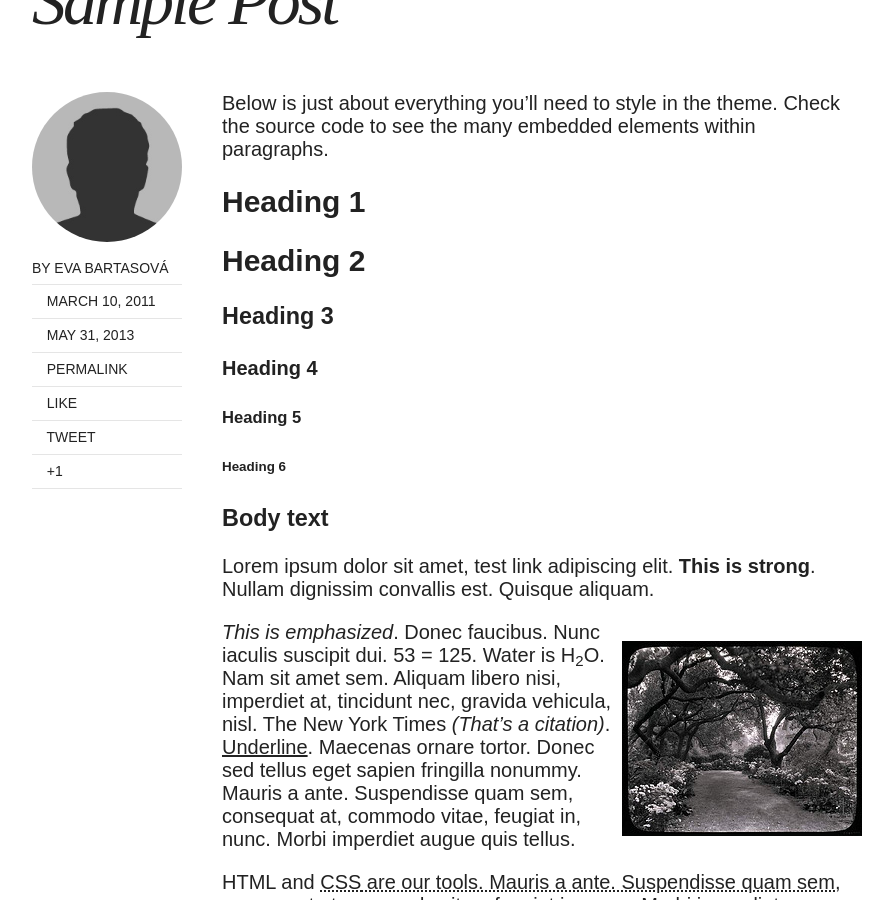
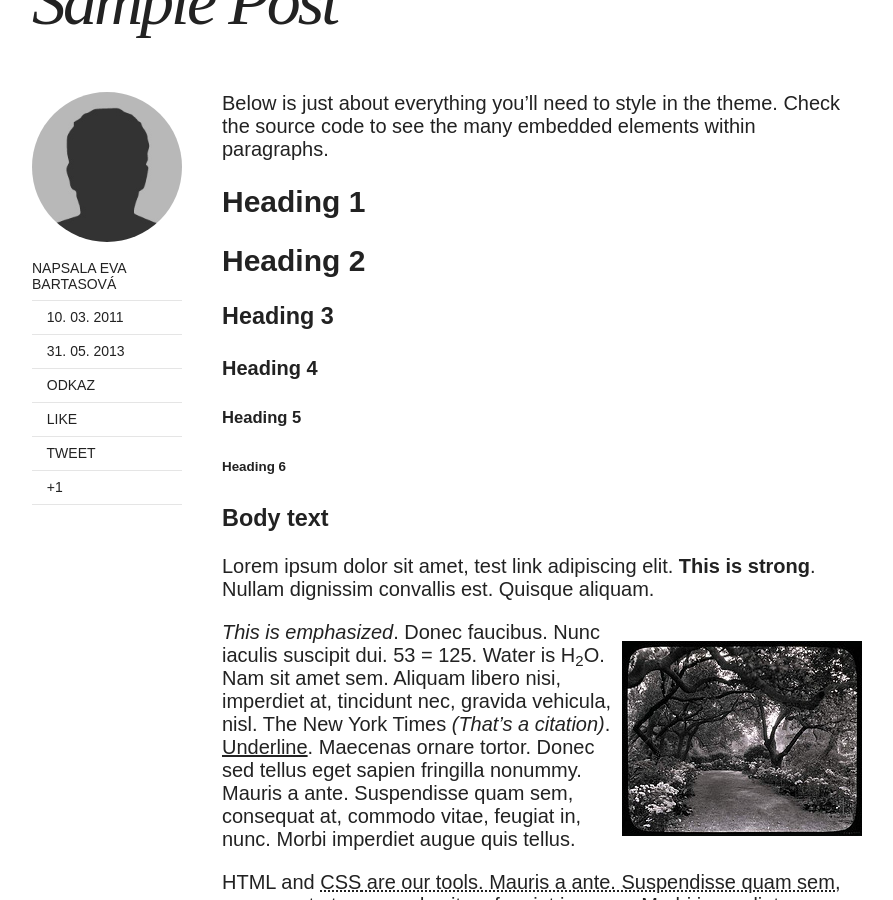
Before and after one commit to aborym/evabartasova, a Jekyll site: the page built from _posts/2011-03-10-sample-post.md, in a window 1280 px wide and 900 px high, scrolled down 799 px. Shown: the whole window, without its empty margins (128-1021 px from the left). Built offline with Jekyll 4.4.1, drawn with Linux system fonts in a browser that asks for light colours; nearby versions of some CDN libraries; comment, search, counter and statistics services are not loaded.

```diff
--- a/_layouts/post.html
+++ b/_layouts/post.html
@@ -25,11 +25,11 @@
       </header>
       <footer class="entry-meta">
         <img src="{{ site.url }}/images/{{ site.owner.avatar }}" alt="{{ site.owner.name }} photo" class="author-photo">
-        <span class="author vcard">By <span class="fn"><a href="{{ site.url }}/about/" title="About {{ site.owner.name }}">{{ site.owner.name }}</a></span></span>
-        <span class="entry-date date published"><time datetime="{{ page.date | date_to_xmlschema }}"><i class="icon-calendar-empty"></i> {{ page.date | date: "%B %d, %Y" }}</time></span>
-        {% if page.modified %}<span class="entry-date date modified"><time datetime="{{ page.modified }}"><i class="icon-pencil"></i> {{ page.modified | date: "%B %d, %Y" }}</time></span>{% endif %}
-        {% if site.disqus_shortname and page.comments %}<span class="entry-comments"><i class="icon-comment-alt"></i> <a href="#disqus_thread">Comment</a></span>{% endif %}
-        <span><a href="{{ site.url }}{{ page.url }}" rel="bookmark" title="{{ page.title }}"><i class="icon-link"></i> Permalink</a></span>
+        <span class="author vcard">Napsala <span class="fn"><a href="{{ site.url }}/about/" title="About {{ site.owner.name }}">{{ site.owner.name }}</a></span></span>
+        <span class="entry-date date published"><time datetime="{{ page.date | date_to_xmlschema }}"><i class="icon-calendar-empty"></i> {{ page.date | date: "%d. %m. %Y" }}</time></span>
+        {% if page.modified %}<span class="entry-date date modified"><time datetime="{{ page.modified }}"><i class="icon-pencil"></i> {{ page.modified | date: "%d. %m. %Y" }}</time></span>{% endif %}
+        {% if site.disqus_shortname and page.comments %}<span class="entry-comments"><i class="icon-comment-alt"></i> <a href="#disqus_thread">Komentáře</a></span>{% endif %}
+        <span><a href="{{ site.url }}{{ page.url }}" rel="bookmark" title="{{ page.title }}"><i class="icon-link"></i> Odkaz</a></span>
         {% if page.share %}
         <span class="social-share-facebook">
             <a href="https://www.facebook.com/sharer/sharer.php?u={{ site.url }}{{ page.url }}" title="Share on Facebook" itemprop="Facebook"><i class="icon-facebook-sign"></i> Like</a></span>
@@ -46,10 +46,10 @@
     </div><!-- /.entry-wrapper -->
     <nav class="pagination" role="navigation">
       {% if page.previous %}
-        <a href="{{ site.url }}{{ page.previous.url }}" class="btn" title="{{ page.previous.title }}">Previous article</a>
+        <a href="{{ site.url }}{{ page.previous.url }}" class="btn" title="{{ page.previous.title }}">Předchozí článek</a>
       {% endif %}
       {% if page.next %}
-        <a href="{{ site.url }}{{ page.next.url }}" class="btn" title="{{ page.next.title }}">Next article</a>
+        <a href="{{ site.url }}{{ page.next.url }}" class="btn" title="{{ page.next.title }}">následující článek</a>
       {% endif %}
     </nav><!-- /.pagination -->
   </article>
```
